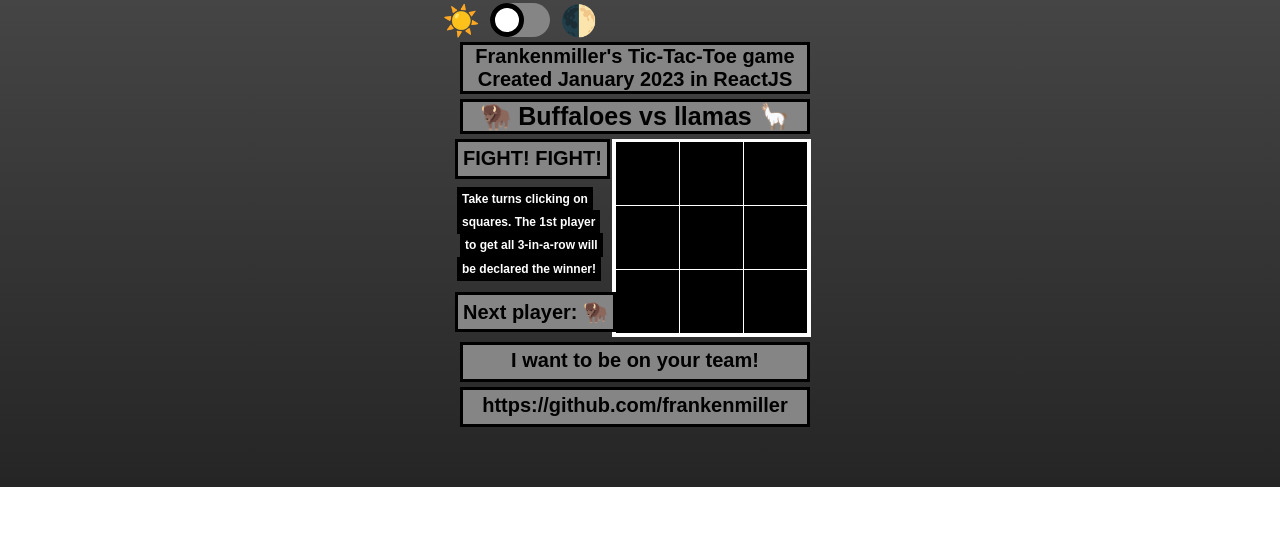
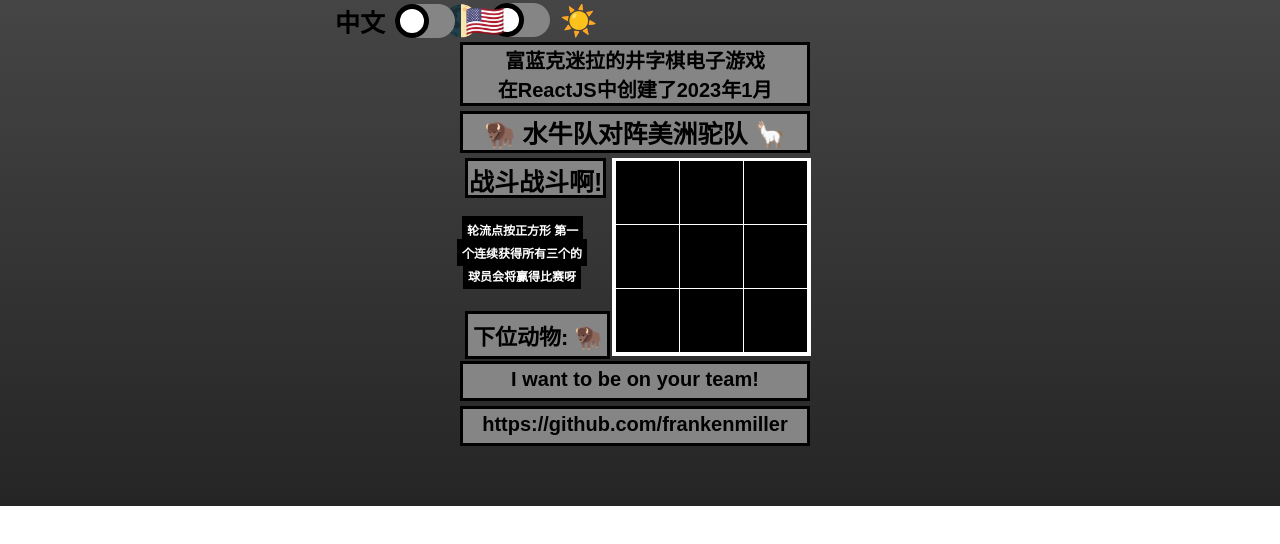
Before and after one commit to frankenmiller/buffalos-vs-llamas, a React (Create React App) app: page / in a window 1280 px wide. Shown: the top 544 px of the page. Built offline with nearby package versions, Linux system fonts and the light colour scheme.

Commit message:
Added china button and chinese text toggle feature for first five elements

```diff
--- a/src/App.js
+++ b/src/App.js
@@ -14,6 +14,7 @@ export default function Board() {
   const [XisNext, setXisNext] = useState(true);
   const [squares, setSquares] = useState(Array(9).fill(null));
   const [darkMode, setDarkMode] = useState(true);
+  const [inChinese, setInChinese] = useState(true);
   const winner = calculateWinner(squares);
   let status;
   let loser;
@@ -50,14 +51,23 @@ export default function Board() {
     linkedin = (XisNext ? "🧑🏽‍💻 Let's hang out and BUIDL" : "linkedin.com/in/frankenmiller");
     github = (XisNext ? "https://github.com/frankenmiller" : "🧑🏽‍💻 I want to be on your team!")
   } else {
-    status = "Next player: " + (XisNext ? "🦬" : "🦙");
-    loser = "FIGHT! FIGHT!";
-    instructLineOne = "Take turns clicking on";
-    instructLineTwo = "squares. The 1st player";
-    instructLineThree = "to get all 3-in-a-row will";
-    instructLineFour = "be declared the winner!";
-    linkedin = (XisNext ? "I want to be on your team!" : "linkedin.com/in/frankenmiller");
-    github = (XisNext ? "https://github.com/frankenmiller" : "Let's build cool things together")
+    if (inChinese) {
+      status = "下位动物: " + (XisNext ? "🦬" : "🦙");
+      loser = "战斗战斗啊!";
+      instructLineOne = "轮流点按正方形 第一";
+      instructLineTwo = "个连续获得所有三个的";
+      instructLineThree = "球员会将赢得比赛呀";
+      instructLineFour = "________________";
+      linkedin = (XisNext ? "I want to be on your team!" : "linkedin.com/in/frankenmiller");
+      github = (XisNext ? "https://github.com/frankenmiller" : "Let's build cool things together")
+    } else {
+      instructLineOne = "Take turns clicking on";
+      instructLineTwo = "squares. The 1st player";
+      instructLineThree = "to get all 3-in-a-row will";
+      instructLineFour = "be declared the winner!";
+      loser = "FIGHT! FIGHT!";
+      status = "Next player: " + (XisNext ? "🦬" : "🦙");
+    }
   }
   if (winner) {
     if (calculateWinner(squares) === "🦬") {
@@ -71,8 +81,8 @@ export default function Board() {
 
   return (
     <div className={darkMode ? "dark-mode" : "light-mode"}>
-      <div className="container">
-        <span id="sunandmoon">☀️</span>
+      <div className="dark-mode-container">
+        <span id="sunandmoon">🌓</span>
         <div className="switch-checkbox">
         <label className="switch">
         <input type="checkbox"
@@ -81,28 +91,42 @@ export default function Board() {
         <span className="slider round"> </span>
         </label>
         </div>
-        <span id="sunandmoon">🌓</span>
-
+        <span id="sunandmoon">☀️</span>
+      </div >
+      <div className="china-container">
+        <span id="switch-script">中文</span>
+        <div className="switch-checkbox">
+        <label className="switch">
+        <input type="checkbox"
+        onChange={() => setInChinese(!inChinese)}
+        />
+        <span className="slider round"> </span>
+        </label>
+        </div>
+        <span id="usflag">🇺🇸</span>
       </div >
       <p className={darkMode ? "dark-mode" : "light-mode"}>
-        Frankenmiller's Tic-Tac-Toe game
+        {inChinese ? "富蓝克迷拉的井字棋电子游戏" : "Frankenmiller's Tic-Tac-Toe game"}
         <br />
-        Created January 2023 in ReactJS
+        {inChinese ? "在ReactJS中创建了2023年1月" : "Created January 2023 in ReactJS"}
       </p>
-      <p className={darkMode ? "bufficorns light-mode" : "bufficorns dark-mode"}>🦬 Buffaloes vs llamas 🦙</p>
+      <p className={darkMode ? "bufficorns light-mode" : "bufficorns dark-mode"}>
+        {inChinese ? "🦬 水牛队对阵美洲驼队 🦙" : "🦬 Buffaloes vs llamas 🦙"}</p>
       <div className={darkMode ? "gamebox light-mode" : "gamebox dark-mode"}>
-        <div className={darkMode ? "status light-mode" : "status dark-mode"}>{status}</div>
-        <div className={darkMode ? "loser_box light-mode" : "loser_box dark-mode"}>{loser}</div>
-        <div className="instructions" id="line_one">
+        <div id={inChinese ? "status_chinese" : "status_english"}
+        className={darkMode ? "status light-mode" : "status dark-mode"}>{status}</div>
+        <div id={inChinese ? "loser_box_chinese" : "loser_box_english"}
+        className={darkMode ? "loser_box light-mode" : "loser_box dark-mode"}>{loser}</div>
+        <div className="instructions" id={inChinese ? "line_first" :"line_one"}>
           {instructLineOne}
         </div>
-        <div className="instructions" id="line_two">
+        <div className="instructions" id={inChinese ? "line_second" : "line_two"}>
           {instructLineTwo}
         </div>
-        <div className="instructions" id="line_three">
+        <div className="instructions" id={inChinese ? "line_third" : "line_three"}>
           {instructLineThree}
         </div>
-        <div className="instructions" id="line_four">
+        <div className="instructions" id={inChinese ? "line_zero" :"line_four"}>
           {instructLineFour}
         </div>
         <div className={darkMode ? "board-row dark-mode" : "board-row light-mode"}>
--- a/src/index.css
+++ b/src/index.css
@@ -88,12 +88,20 @@ p.dark-mode {
 .status {
   position: absolute;
   text-align: center;
-  transform: translate(-160px, 150px);
   padding: 5px;
-  font-size: 20px;
   font-weight: bold;
   -webkit-transition: .4s;
   transition: .4s;
+}
+
+#status_chinese {
+  font-size: 22px;
+  transform: translate(-150px, 150px);
+}
+
+#status_english {
+  transform: translate(-160px, 150px);
+  font-size: 20px;
 }
 
 .status.dark-mode {
@@ -111,13 +119,22 @@ p.dark-mode {
 .loser_box {
   position: absolute;
   text-align: center;
-  height: 40px;
-  transform: translate(-160px, -3px);
-  padding: 5px;
-  font-size: 20px;
+  padding: 1px;
   font-weight: bold;
   -webkit-transition: .4s;
   transition: .4s;
+  height: 40px;
+}
+
+#loser_box_chinese {
+  font-size: 25px;
+  transform: translate(-150px, -3px);
+}
+
+#loser_box_english {
+  transform: translate(-160px, -3px);
+  padding-top: 5px;
+  font-size: 20px;
 }
 
 .loser_box.dark-mode {
@@ -143,16 +160,32 @@ p.dark-mode {
   font-weight: bold;
 }
 
+#line_zero {
+  display: none;
+}
+
 #line_one {
   transform: translate(-158px, 45px);
+}
+
+#line_first {
+  transform: translate(-153px, 55px);
 }
 
 #line_two {
   transform: translate(-158px, 68px);
 }
 
+#line_second {
+  transform: translate(-158px, 78px);
+}
+
 #line_three {
   transform: translate(-155px, 91px);
+}
+
+#line_third {
+  transform: translate(-152px, 101px);
 }
 
 #line_four {
@@ -241,12 +274,30 @@ p.dark-mode {
   font-size: 30px;
 }
 
-.container {
+.dark-mode-container {
   display: flex;
   justify-content: center;
   align-items: center;
   z-index: 10;
   transform: translate(-120px, -5px);
+}
+
+.china-container {
+  display: flex;
+  position: absolute;
+  justify-content: center;
+  align-items: center;
+  z-index: 10;
+  transform: translate(340px, -58px);
+}
+
+#switch-script {
+  font-weight: bold;
+  font-size: 25px;
+}
+
+#usflag {
+  font-size: 32px;
 }
 
 .switch {
```
